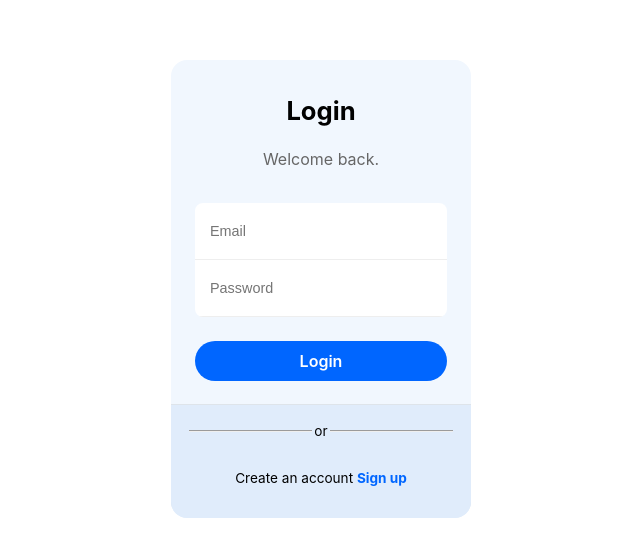
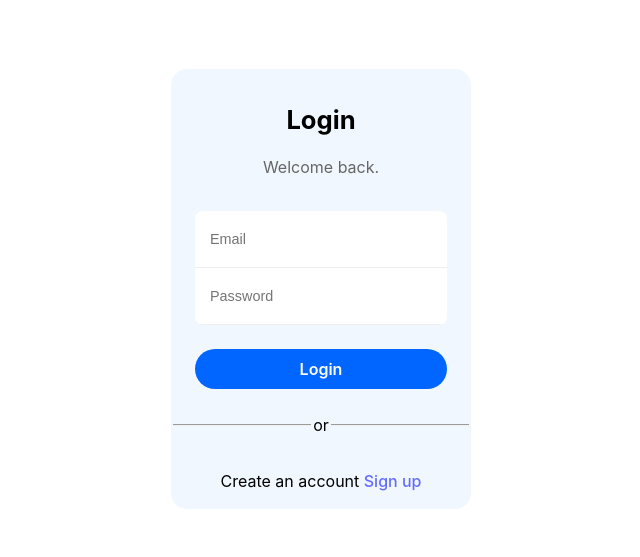
Before and after one commit to manudana11/frontend-tuktuk, a React (Vite) app: page /login in a window 1280 px wide. Shown: the part 111-668 px from the top of the page, without its empty margins (319-959 px from the left). Built offline with nearby package versions, Linux system fonts and the light colour scheme.

Commit message:
Css de login cambiado a SCSS

```diff
--- a/src/components/Login/Login.scss
+++ b/src/components/Login/Login.scss
@@ -13,8 +13,6 @@
   padding: 32px 24px 24px;
   gap: 16px;
   text-align: center;
-  }
-
 
   .title {
     font-weight: bold;
@@ -26,12 +24,11 @@
     color: #666;
   }
 
-
   .form-container {
     overflow: hidden;
     border-radius: 8px;
     background-color: #fff;
-    margin: 1rem 0 .5rem;
+    margin: 1rem 0 0.5rem;
     width: 100%;
   }
 
@@ -42,31 +39,30 @@
     height: 40px;
     width: 100%;
     border-bottom: 1px solid #eee;
-    font-size: .9rem;
+    font-size: 0.9rem;
     padding: 8px 15px;
     color: black;
   }
 
   .form-section {
     padding: 16px;
-    font-size: .85rem;
+    font-size: 0.85rem;
     background-color: #e0ecfb;
     box-shadow: rgb(0 0 0 / 8%) 0 -1px;
-  }
 
-  .form-section a {
+    a {
       font-weight: bold;
       color: #0066ff;
-    transition: color .3s ease;
-  }
+      transition: color 0.3s ease;
 
-  .form-section a:hover {
+      &:hover {
         color: #005ce6;
         text-decoration: underline;
       }
+    }
+  }
 
-
-  .form button {
+  button {
     background-color: #0066ff;
     color: #fff;
     border: 0;
@@ -75,14 +71,15 @@
     font-size: 1rem;
     font-weight: 600;
     cursor: pointer;
-    transition: background-color .3s ease;
+    transition: background-color 0.3s ease;
+
+    &:hover {
+      background-color: #005ce6;
+    }
+  }
 }
 
-  .form button:hover {
-    background-color: #005ce6;
-  }
-
-  fieldset{
+fieldset {
   border-bottom: none;
   border-left: none;
   border-right: none;
```
Lines whose indentation alone changed are shown as unchanged.
